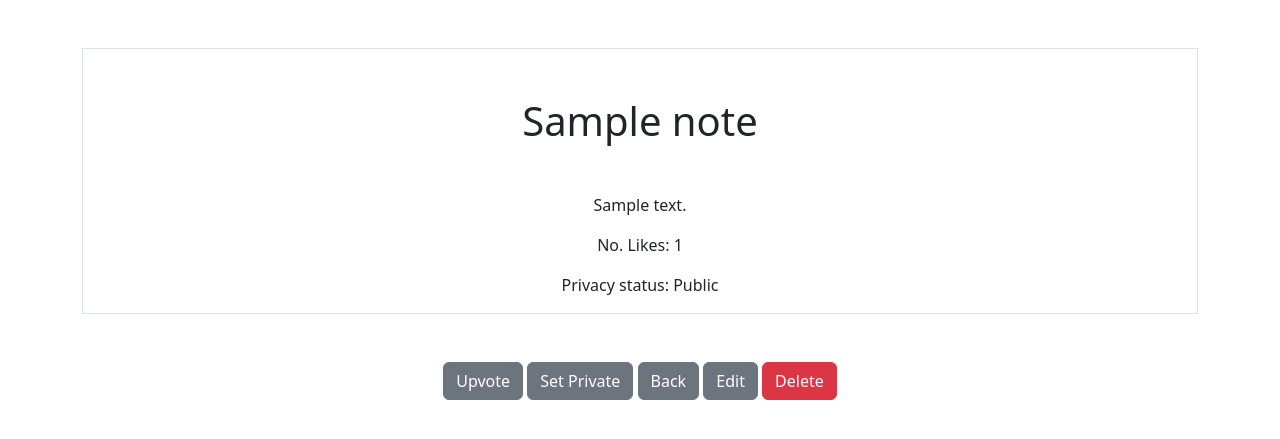
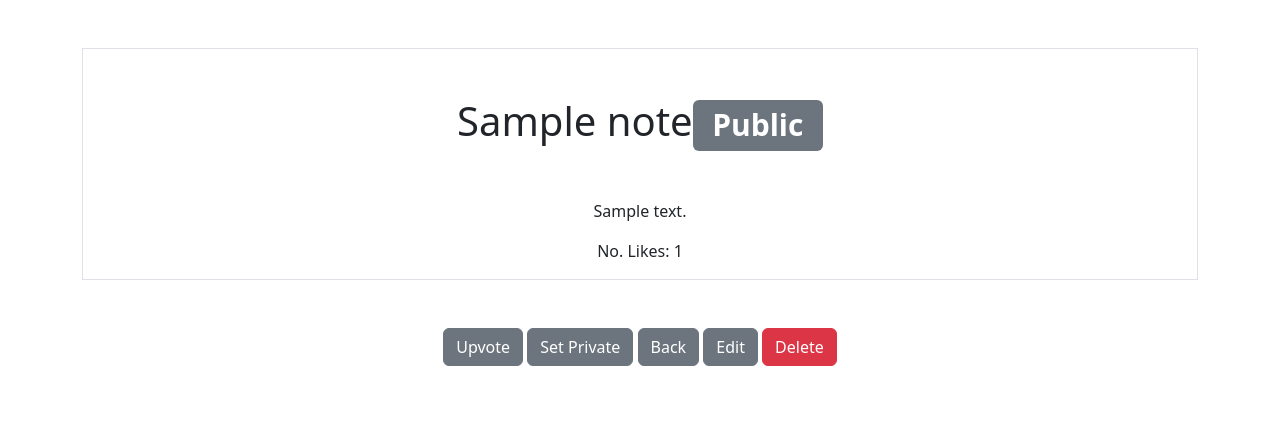
Before and after one commit to Denniszedead/django-essentials, a Django app: page /smart/note/1 in a window 1280 px wide. Shown: the top 439 px of the page. Run offline with Django 5.2, Linux system fonts and the light colour scheme; tables that the repository leaves empty hold one stand-in row (values such as "Sample post").

Commit message:
Add the button to show that the note is public

```diff
--- a/notes/templates/notes/notes_detail.html
+++ b/notes/templates/notes/notes_detail.html
@@ -2,17 +2,9 @@
 
 {% block content %}
     <div class="border round">
-        <h1 class="my-5">{{ note.title }}</h1>
+        <h1 class="my-5">{{ note.title }}{% if note.is_public %}<span class="badge bg-secondary">Public</span>{% endif %}</h1>
         <p>{{ note.text }}</p>
         <p>No. Likes: {{ note.likes }}</p>
-        <p>
-            Privacy status:
-            {% if note.is_public %}
-                Public
-            {% else %}
-                Private
-            {% endif %}
-        </p>
     </div>
 
     <form method="post" class="d-inline" action="{% url 'notes.add_like' pk=note.id %}">{% csrf_token %}
```
